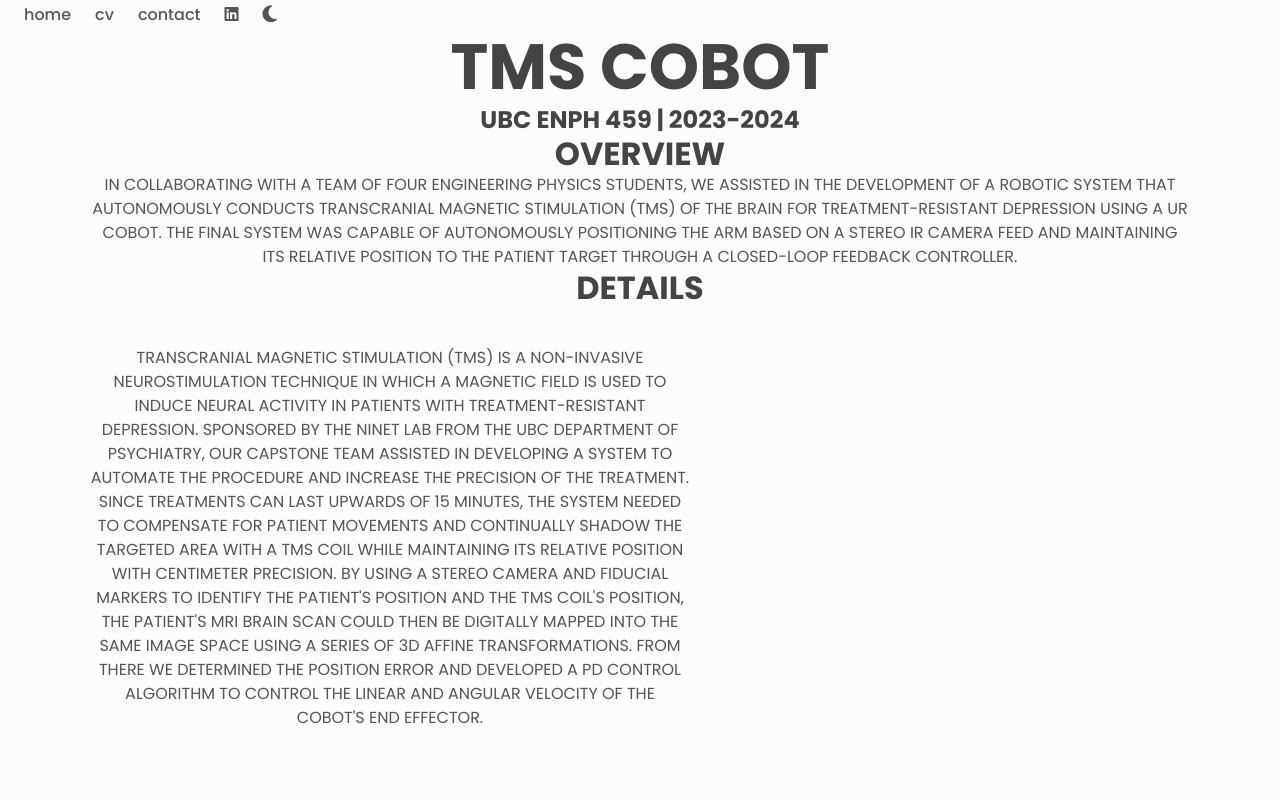
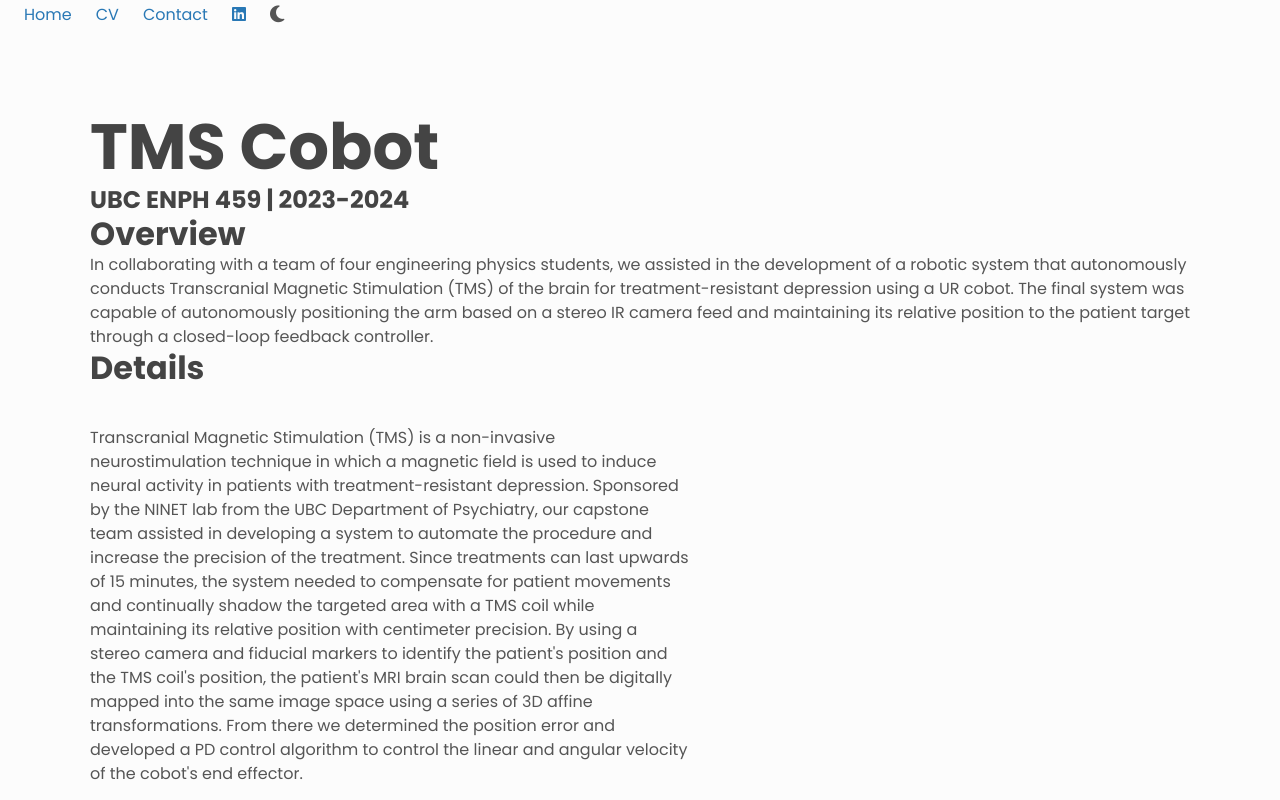
Before and after one commit to laurylee/laurylee.github.io, a plain HTML site: page projects/cobot.html in a window 1280 px wide. Shown: the top 800 px of the page. Drawn offline with Linux system fonts and the light colour scheme.

Commit message:
reclassed links

```diff
--- a/projects/cobot.html
+++ b/projects/cobot.html
@@ -22,19 +22,19 @@
       <nav class="nav center">
         <ul class="nav__list center">
           <li class="nav__list-item">
-            <a class="link link--nav" href="https:laurylee.github.io">Home</a>
+            <a class="link" href="https:laurylee.github.io">Home</a>
           </li>
           <!-- <li class="nav__list-item">
             <a class="link link--nav" href="#projects">Projects</a>
           </li> -->
           <li class="nav__list-item">
-            <a class="link link--nav" href="https://laurylee.github.io/LaurynL_Resume.pdf" target="_blank">CV</a>
+            <a class="link" href="https://laurylee.github.io/LaurynL_Resume.pdf" target="_blank">CV</a>
           </li>
           <li class="nav__list-item">
-            <a class="link link--nav" href="mailto:lauryn.lee@solutionslogic.ca">Contact</a>
+            <a class="link" href="mailto:lauryn.lee@solutionslogic.ca">Contact</a>
           </li>
           <li class = "nav__list-item">
-            <a class = "link link--nav" href="https://www.linkedin.com/in/lauryn-lee/">
+            <a class = "link" href="https://www.linkedin.com/in/lauryn-lee/">
               <i aria-hidden="true" class="fab fa-linkedin"></i>
             </a>
           </li>
@@ -55,7 +55,7 @@
     </header>
 
     <main>
-      <section class="section__title">
+      <section class="section">
         <h1>TMS Cobot</h1>
         <h3>UBC ENPH 459 | 2023-2024</h3>
         <h2>Overview</h2>
```
Also changed, not shown: index.html (+2 -2 lines), projects/enph353.html (+1 -1 lines), projects/hres.html (+1 -1 lines), projects/lora.html (+5 -5 lines), projects/rms.html (+1 -1 lines), projects/robot.html (+1 -1 lines).
